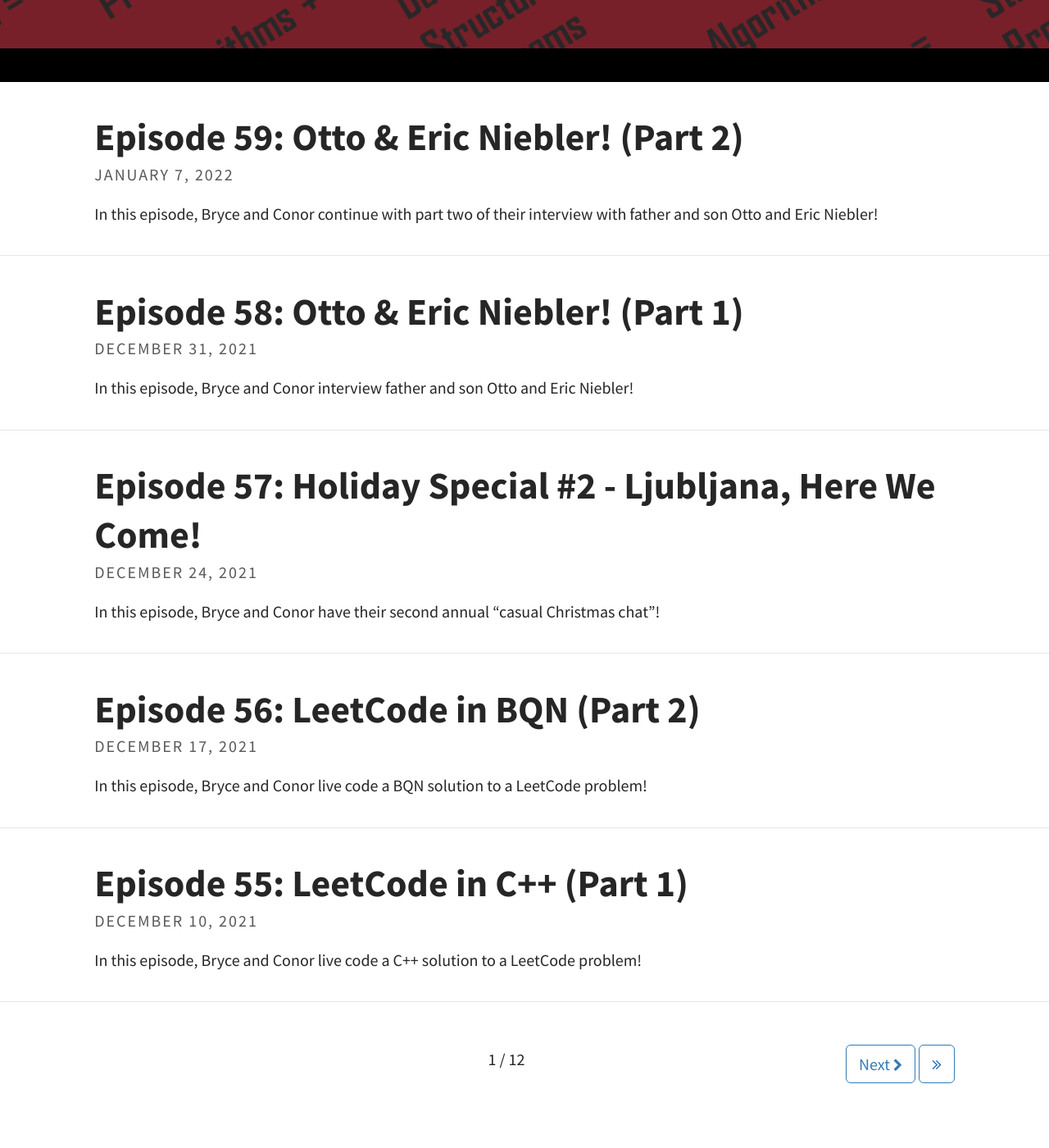
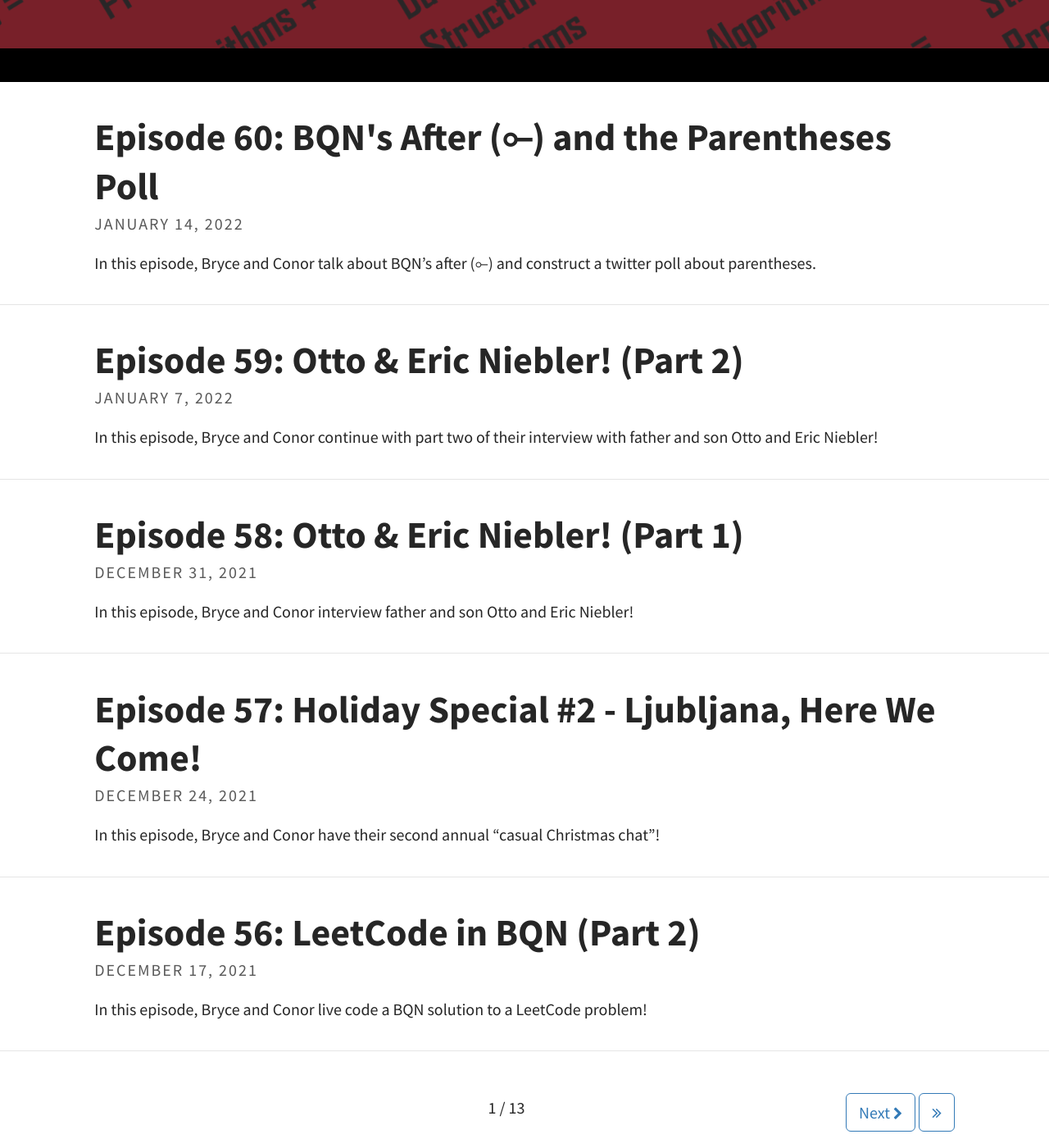
Before and after one commit to codereport/adsp2, a Jekyll site: the page built from index.html, in a window 1280 px wide and 1400 px high, scrolled down 285 px. Shown: the whole window at 82% size. Built offline with Jekyll 4.4.1, drawn with Linux system fonts in a browser that asks for light colours; the list of posts is cut into pages by our own code; some of the changed lines change nothing that is shown.

Commit message:
Episode 60

```diff
--- /dev/null
+++ b/_posts/2022-01-14-Episode-60.md
@@ -0,0 +1,36 @@
+---
+layout: post
+title: "Episode 60: BQN's After (⟜) and the Parentheses Poll"
+tags: [BQN]
+excerpt_separator: <!--more-->
+---
+
+<div id="buzzsprout-player-9886048"></div><script src="https://www.buzzsprout.com/1501960/9886048-episode-60-conor-forgot-a-parenthesis.js?container_id=buzzsprout-player-9886048&player=small" type="text/javascript" charset="utf-8"></script>
+
+<br>In this episode, Bryce and Conor talk about BQN's after (`⟜`) and construct a twitter poll about parentheses.
+
+<!--more-->
+
+### Show Notes
+
+**Date Recorded:** 2022-01-08 <br>
+**Date Released:** 2022-01-14
+
+* [ADSP Episode 55: LeetCode in C++ (Part 1)](https://adspthepodcast.com/2021/12/10/Episode-55.html)
+* [ADSP Episode 56: LeetCode in BQN (Part 2)](https://adspthepodcast.com/2021/12/17/Episode-56.html)
+* [BQN Solution](https://github.com/codereport/LeetCode/blob/master/0269_Problem_1.bqn)
+* [BQN Programming Language](https://mlochbaum.github.io/BQN/)
+* [ArrayCast Episode 17: Tacit #4 - the dyadic hook](https://www.arraycast.com/episodes/episode17-tacit4-the-dyadic-hook)
+* [Super Computing (SC) Conference](https://dl.acm.org/conference/sc)
+* [BoostCon 2011 - Bryce Lelbach: AST Construction with the Universal Tree](https://www.youtube.com/watch?v=-gjXjYfcXWk)
+* [BoostCon 2011 - Bryce Lelbach: AST Construction with the Universal Tree ~ Slides](https://github.com/boostcon/2011_presentations/raw/master/fri/utree_talk.pdf)
+* [ADSP Twitter Poll on Parentheses](https://twitter.com/adspthepodcast/status/1479843258520018949?s=20)
+* [GTC 2022 Will Be Online](https://www.nvidia.com/gtc/)
+* [CppNorth Call For Papers](https://cppnorth.ca/news-cfp.html)
+
+### Intro Song Info
+
+Miss You by Sarah Jansen https://soundcloud.com/sarahjansenmusic<br>
+Creative Commons — Attribution 3.0 Unported — CC BY 3.0<br>
+Free Download / Stream: http://bit.ly/l-miss-you<br>
+Music promoted by Audio Library https://youtu.be/iYYxnasvfx8<br>
--- a/pages/episodes.md
+++ b/pages/episodes.md
@@ -9,6 +9,7 @@
 
 |   #   |                                                  Title                                                  | Release Date |
 | :---: | :-----------------------------------------------------------------------------------------------------: | :----------: |
+|  60   |    [BQN's After (⟜) and the Parentheses Poll](https://adspthepodcast.com/2021/01/14/Episode-60.html)    |  2022-01-14  |
 |  59   |         [Otto & Eric Niebler! (Part 2)](https://adspthepodcast.com/2021/01/07/Episode-59.html)          |  2022-01-07  |
 |  58   |         [Otto & Eric Niebler! (Part 1)](https://adspthepodcast.com/2021/12/31/Episode-58.html)          |  2021-12-31  |
 |  57   | [Holiday Special #2 - Ljubljana, Here We Come!](https://adspthepodcast.com/2021/12/24/Episode-57.html)  |  2021-12-24  |
```
